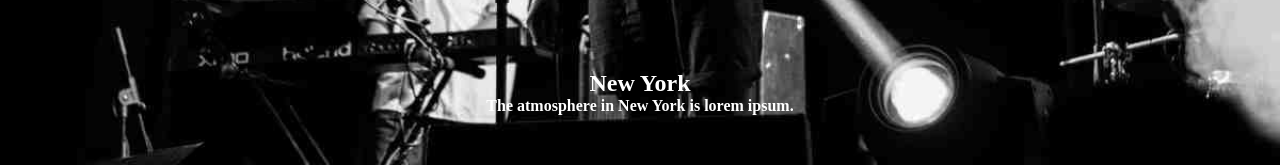
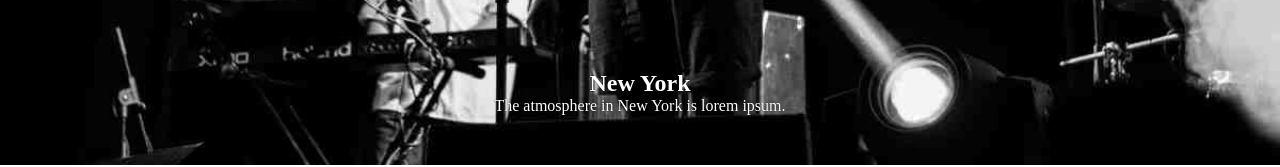
Before and after one commit to yeuxacucodon/The_Band, a plain HTML site: page index.html in a window 1280 px wide. Shown: the part 521-688 px from the top of the page. Drawn offline with Linux system fonts and the light colour scheme.

Commit message:
fix some bugs

```diff
--- a/index.html
+++ b/index.html
@@ -44,7 +44,7 @@
       <div id="slide-show">
         <div class="content">
           <h2>New York</h2>
-          <b>The atmosphere in New York is lorem ipsum.</b>
+          <p>The atmosphere in New York is lorem ipsum.</p>
         </div>
       </div>
       <!-- End slide show -->
--- a/style.css
+++ b/style.css
@@ -132,6 +132,7 @@
   bottom: 0;
   width: 100%;
   margin-bottom: 50px;
+  text-shadow: 0 0 1px #000;
 }
 
 /* End slide show */
```
